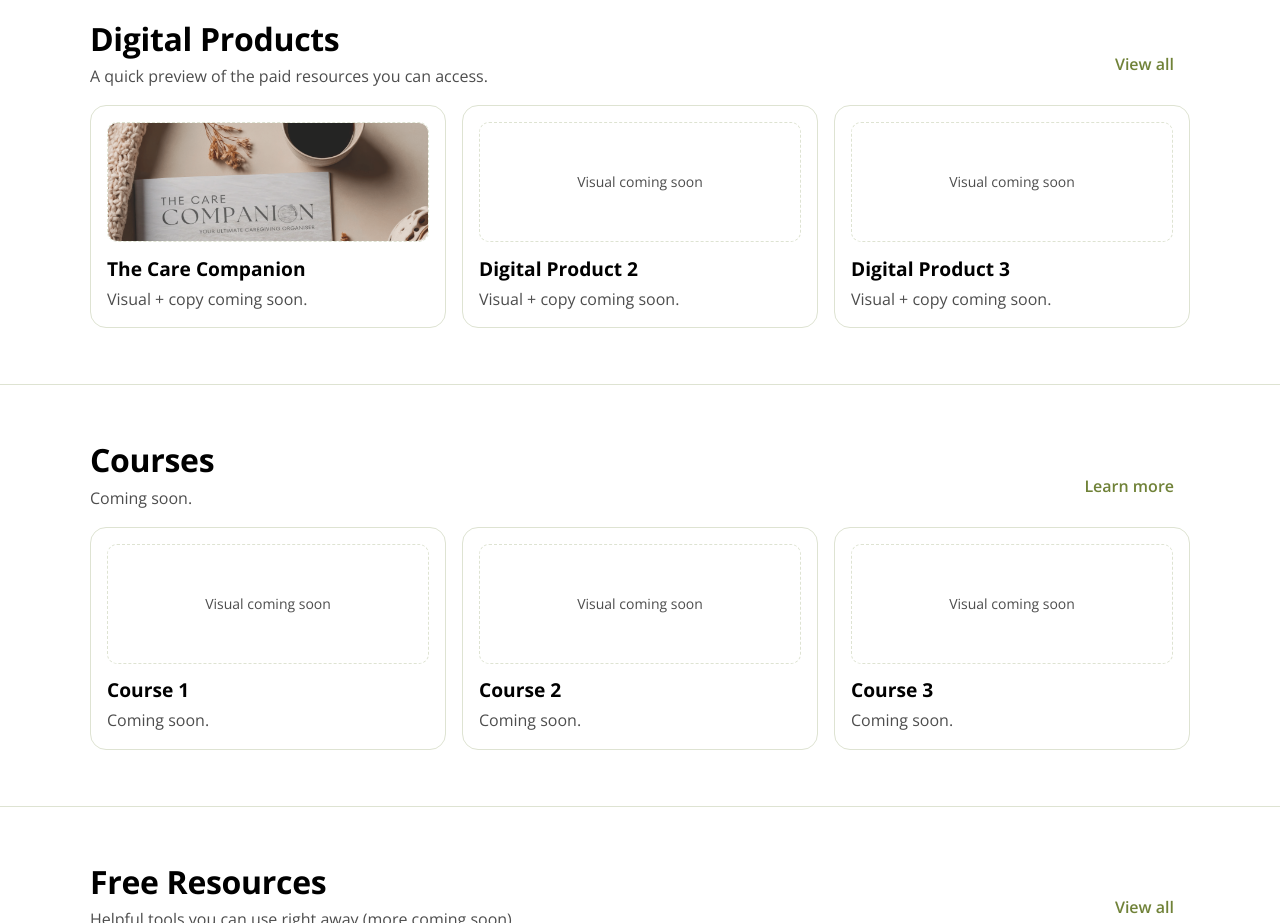
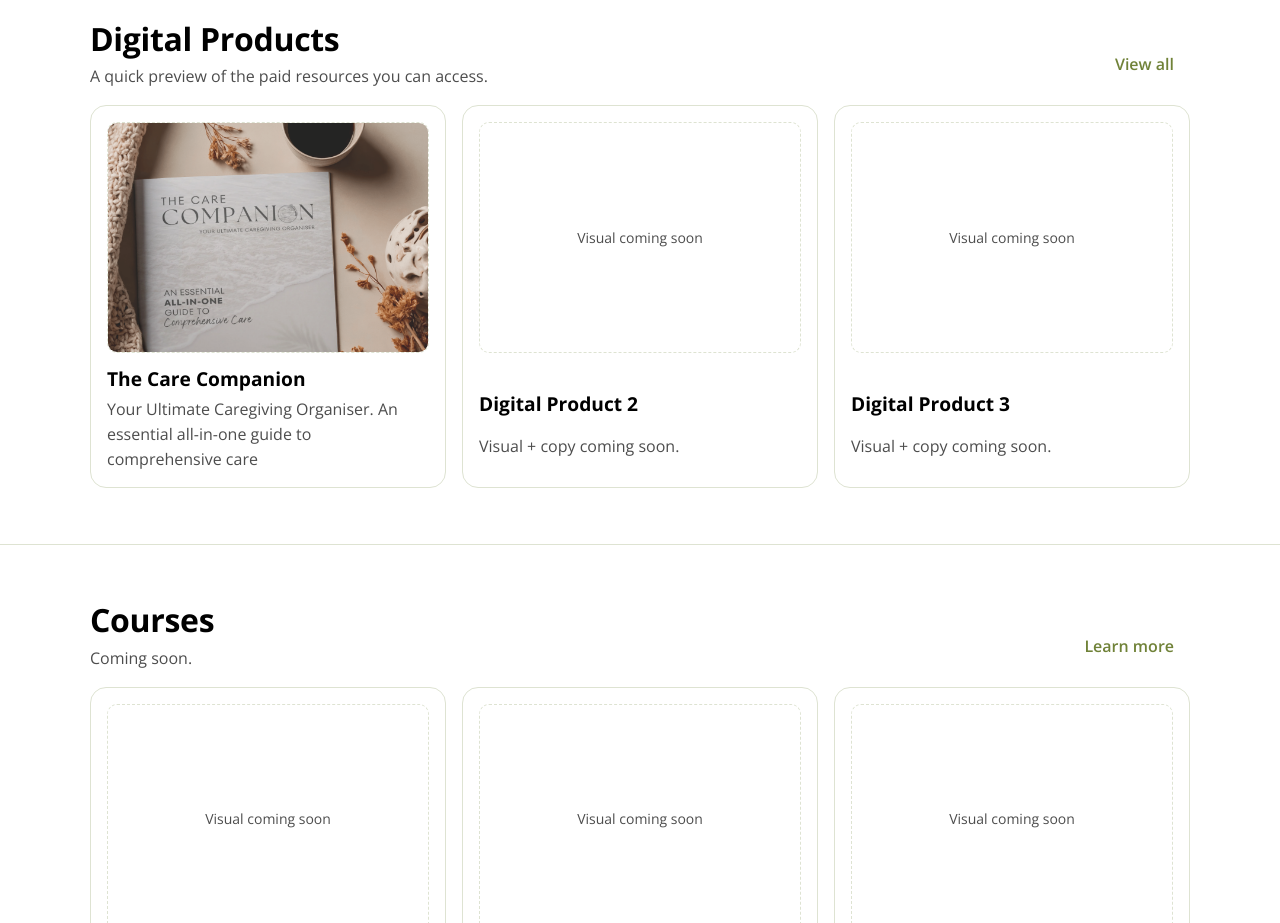
Before and after one commit to JacksonDickfos/turningtideproject, a Next.js app: page / in a window 1280 px wide. Shown: the part 1440-2363 px from the top of the page. Built offline with nearby package versions, Linux system fonts and the light colour scheme.

Commit message:
Update Care Companion preview text and show full image

```diff
--- a/src/app/digital-products/page.tsx
+++ b/src/app/digital-products/page.tsx
@@ -29,7 +29,7 @@ export default function DigitalProductsPage() {
                       alt={item.imageAlt ?? ""}
                       width={800}
                       height={500}
-                      style={{ width: "100%", height: "100%", objectFit: "cover" }}
+                      style={{ width: "100%", height: "100%", objectFit: "contain" }}
                     />
                   ) : (
                     "Visual coming soon"
--- a/src/app/globals.css
+++ b/src/app/globals.css
@@ -559,9 +559,9 @@ dd {
 .bubbleMedia {
   border: 1px dashed var(--border);
   border-radius: calc(var(--radius) - 6px);
-  background: color-mix(in oklab, var(--surface) 75%, var(--bg) 25%);
+  background: color-mix(in oklab, var(--surface) 92%, var(--bg) 8%);
   color: var(--muted);
-  height: 120px;
+  height: clamp(180px, 18vw, 260px);
   display: grid;
   place-items: center;
   font-size: 14px;
--- a/src/app/page.tsx
+++ b/src/app/page.tsx
@@ -31,7 +31,7 @@ function BubbleGrid({
                 alt={item.imageAlt ?? ""}
                 width={800}
                 height={500}
-                style={{ width: "100%", height: "100%", objectFit: "cover" }}
+                style={{ width: "100%", height: "100%", objectFit: "contain" }}
               />
             ) : (
               "Visual coming soon"
--- a/src/content/previews.ts
+++ b/src/content/previews.ts
@@ -10,7 +10,8 @@ export const digitalProductsPreview: PreviewItem[] = [
   {
     id: "dp-1",
     title: "The Care Companion",
-    description: "Visual + copy coming soon.",
+    description:
+      "Your Ultimate Caregiving Organiser. An essential all-in-one guide to comprehensive care",
     imageSrc: "/images/carecompanion6.png",
     imageAlt: "The Care Companion",
   },
```
